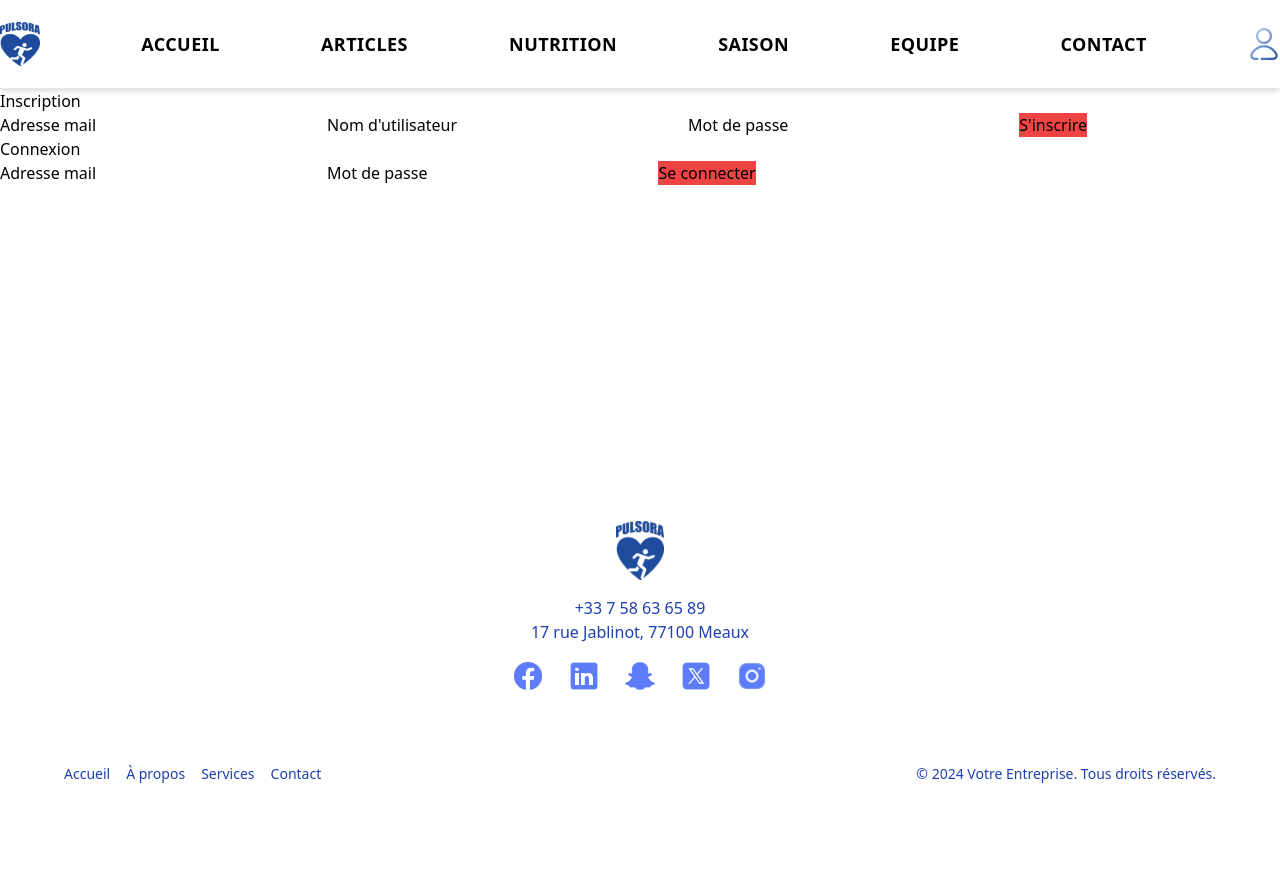
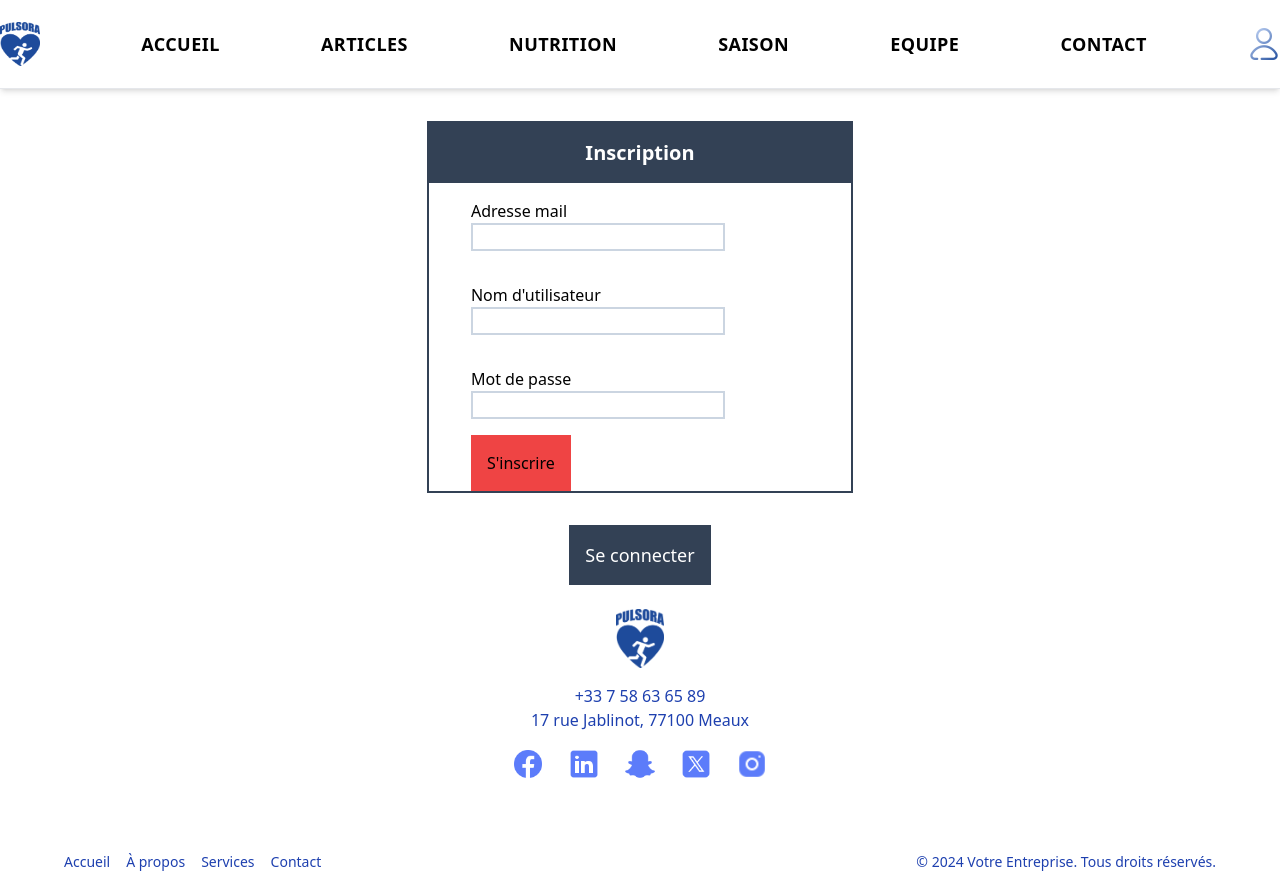
Before and after one commit to jpkamdem/pulsora-final, a React (Vite) app in the folder web/: page /authentification in a window 1280 px wide. Before the commit the page ends 800 px from the top, so only its background shows below. Built offline with nearby package versions, Linux system fonts and the light colour scheme.

Commit message:
modif écran auth

```diff
--- a/web/src/pages/Auth.tsx
+++ b/web/src/pages/Auth.tsx
@@ -27,6 +27,13 @@ function parseCookie(): Record<string, string> {
 }
 
 export default function Auth() {
+  const [trigger, setTrigger] = useState(false);
+
+  function toggle() {
+    setTrigger(!trigger);
+    return;
+  }
+
   const [registerMessage, setRegisterMEssage] = useState({
     error: "",
     message: "",
@@ -81,6 +88,7 @@ export default function Auth() {
       const data = (await response.json()) as ApiResponse;
       setRegisterMEssage((prev) => ({ ...prev, message: data.message }));
       setRegisterForm({ email: "", password: "", username: "" });
+      setTrigger(!trigger);
     } catch (error: unknown) {
       setRegisterMEssage((prev) => ({
         ...prev,
@@ -165,65 +173,106 @@ export default function Auth() {
 
   return (
     <>
-      <h1>Inscription</h1>
+      <section
+        className={`w-1/3 mx-auto mt-8 flex flex-col border-2 border-slate-700 justify-center ${
+          trigger ? "hidden" : ""
+        }`}
+      >
+        <h1 className="p-4 text-center bg-slate-700 text-white text-xl font-bold">
+          Inscription
+        </h1>
         <form onSubmit={handleRegister}>
+          <div className="flex flex-col pl-[10%] py-4">
             <label>Adresse mail</label>
             <input
               type="email"
               name="email"
               onChange={(e) => handleRegisterChange(e)}
               value={registerForm.email}
+              className="w-2/3 border-2 border-slate-300"
             />
+          </div>
+          <div className="flex flex-col pl-[10%] py-4">
             <label>Nom d'utilisateur</label>
             <input
               type="text"
               name="username"
               onChange={(e) => handleRegisterChange(e)}
               value={registerForm.username}
+              className="w-2/3 border-2 border-slate-300"
             />
+          </div>
+          <div className="flex flex-col pl-[10%] py-4">
             <label>Mot de passe</label>
             <input
               type="password"
               name="password"
               onChange={(e) => handleRegisterChange(e)}
               value={registerForm.password}
+              className="w-2/3 border-2 border-slate-300"
             />
+          </div>
           <button
             type="submit"
             disabled={registerEmpty}
-          className={registerEmpty ? `bg-red-500` : ""}
+            className={`p-4 ml-[10%] ${registerEmpty ? `bg-red-500` : ""}`}
           >
             S'inscrire
           </button>
         </form>
-      {registerMessage.message && <p>{registerMessage.message}</p>}
-      {registerMessage.error && <p>{registerMessage.error}</p>}
-      <h1>Connexion</h1>
+      </section>
+
+      <section
+        className={`w-1/3 mx-auto mt-8 flex flex-col border-2 border-slate-700 justify-center ${
+          trigger ? "" : "hidden"
+        }`}
+      >
+        <h1 className="p-4 text-center bg-slate-700 text-white text-xl font-bold">
+          Connexion
+        </h1>
         <form onSubmit={handleLogin}>
+          <div className="flex flex-col pl-[10%] py-4">
             <label>Adresse mail</label>
             <input
               type="email"
               name="email"
               onChange={(e) => handleLoginChange(e)}
               value={loginForm.email}
+              className="w-2/3 border-2 border-slate-300"
             />
+          </div>
+          <div className="flex flex-col pl-[10%] py-4">
             <label>Mot de passe</label>
             <input
               type="password"
               name="password"
               onChange={(e) => handleLoginChange(e)}
               value={loginForm.password}
+              className="w-2/3 border-2 border-slate-300"
             />
+          </div>
+          <div className="flex flex-col pl-[10%] py-4"></div>
           <button
             type="submit"
             disabled={loginEmpty}
-          className={loginEmpty ? `bg-red-500` : ""}
+            className={`p-4 ml-[10%] ${registerEmpty ? `bg-red-500` : ""}`}
           >
             Se connecter
           </button>
           {loginMessage.message && <p>{loginMessage.message}</p>}
           {loginMessage.error && <p>{loginMessage.error}</p>}
         </form>
+      </section>
+      <div className="flex justify-center mt-8">
+        <button
+          onClick={toggle}
+          className="text-lg p-4 text-white bg-slate-700 hover:bg-slate-300 hover:text-slate-700"
+        >
+          {trigger ? "S'inscrire" : "Se connecter"}
+        </button>
+      </div>
+      {registerMessage.message && <p>{registerMessage.message}</p>}
+      {registerMessage.error && <p>{registerMessage.error}</p>}
     </>
   );
 }
```
Lines whose indentation alone changed are shown as unchanged.
